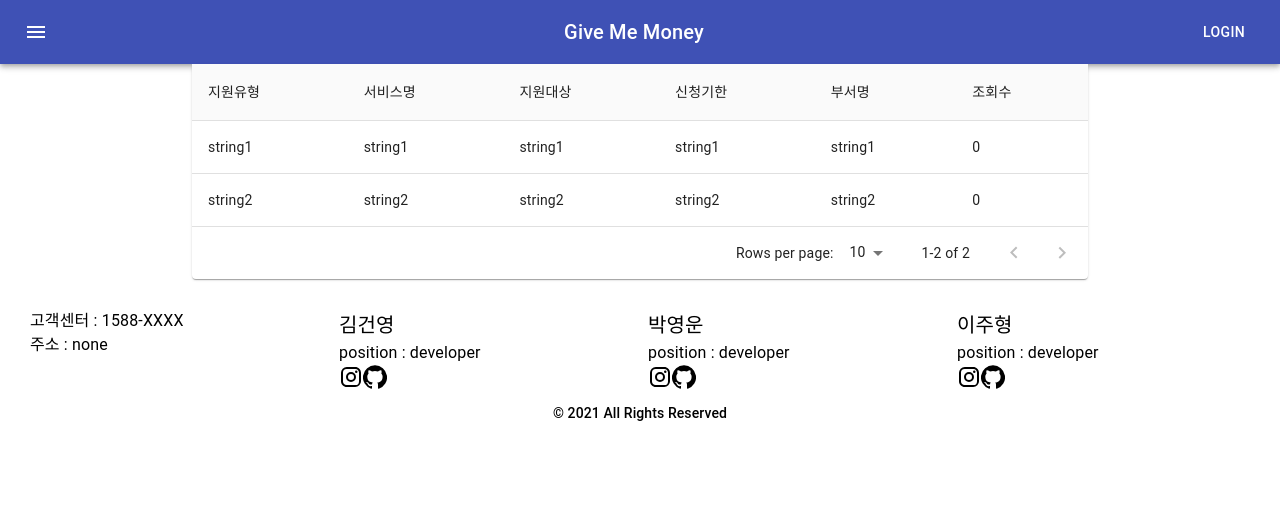
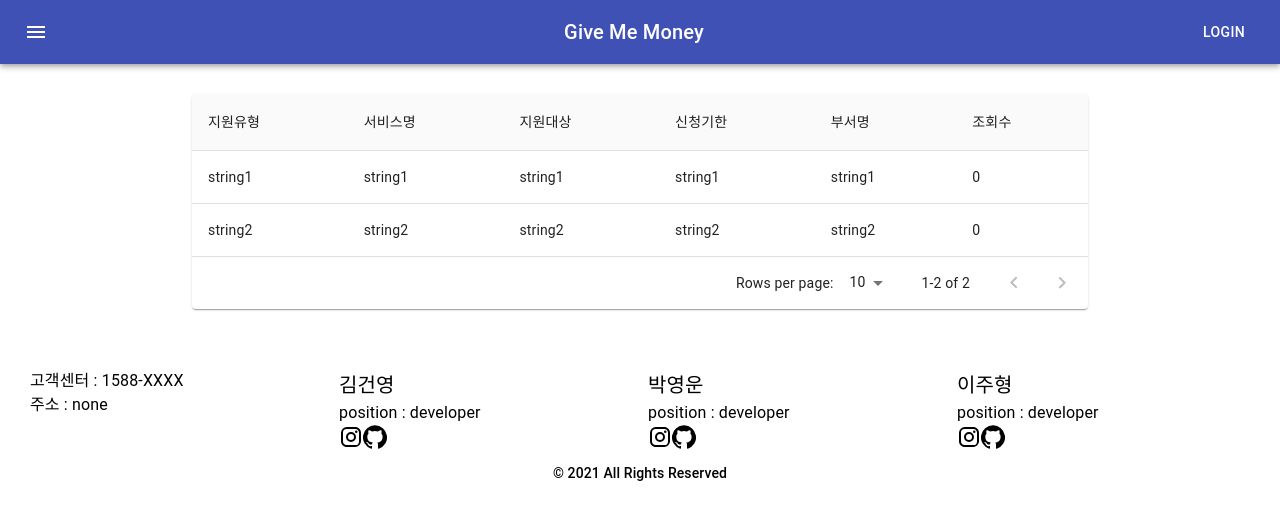
Before and after one commit to flower-3/give-me-money-client, a React (Create React App) app: page / in a window 1280 px wide. Shown: the top 520 px of the page. Built offline with nearby package versions, Linux system fonts and the light colour scheme.

Commit message:
design: 테이블 margin 추가

```diff
--- a/src/components/GrantTable.tsx
+++ b/src/components/GrantTable.tsx
@@ -12,7 +12,7 @@ import TableRow from '@material-ui/core/TableRow';
 const useStyles = makeStyles({
   root: {
     width: '70%',
-    margin: 'auto',
+    margin: '30px auto',
   },
   container: {
     maxHeight: 440,
```
